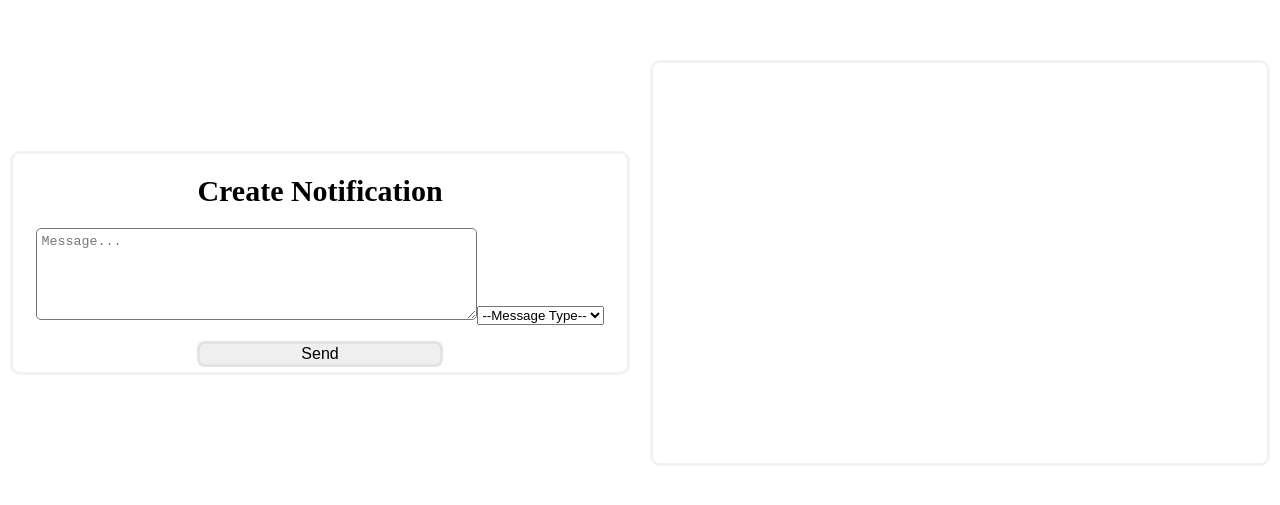
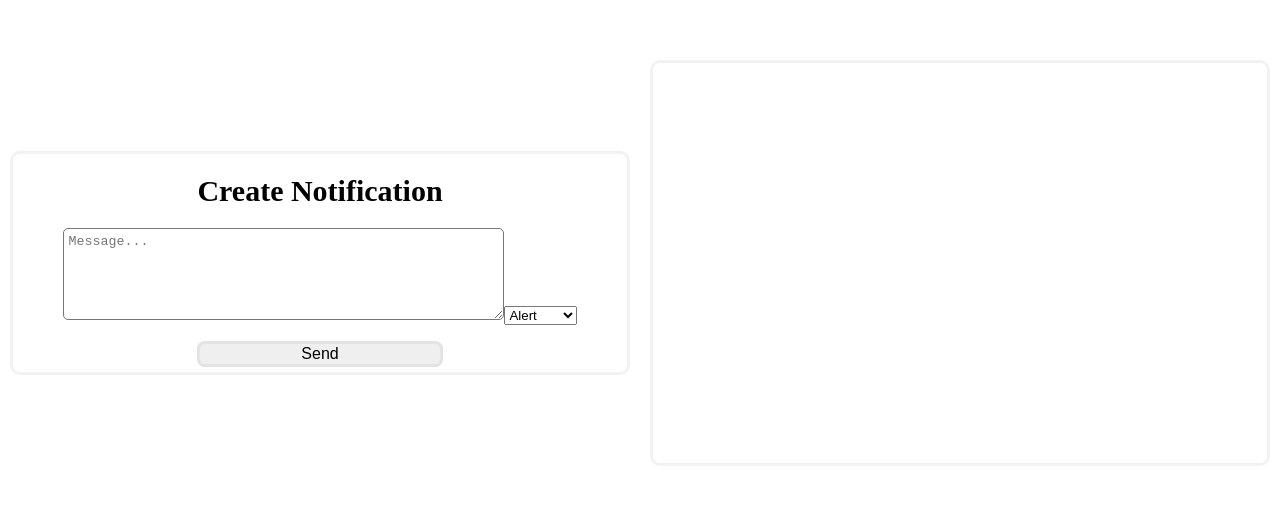
Before and after one commit to BBQ591/FullStackCloudFlareNotificationSystem, a React (Create React App) app: page / in a window 1280 px wide. Shown: the part 137-642 px from the top of the page. Built offline with nearby package versions, Linux system fonts and the light colour scheme; no server answers.

Commit message:
fixed notifiaction type

```diff
--- a/src/App.js
+++ b/src/App.js
@@ -76,7 +76,6 @@ function App() {
               value={notiType}
               onChange={handleNotiChange}
               >
-              <option value="">--Message Type--</option>
               <option value="alert">Alert</option>
               <option value="info">Info</option>
               <option value="success">Success</option>
```
